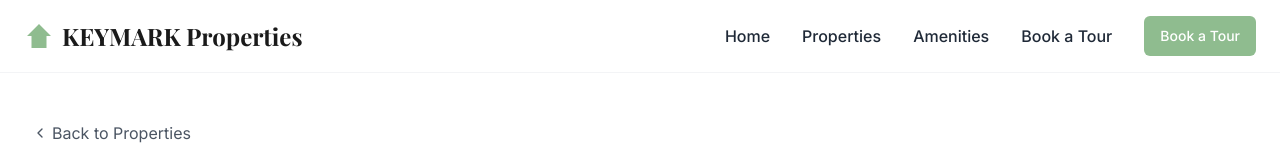
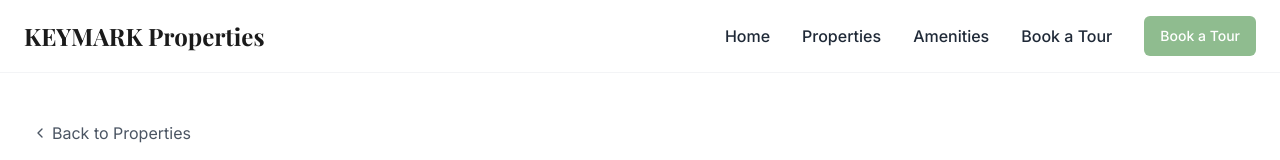
Before and after one commit to Becca1621/keymark_properties, a React (Vite) app: page /property/p001 in a window 1280 px wide. Shown: the top 160 px of the page. Built offline with nearby package versions, Linux system fonts and the light colour scheme.

Commit message:
Remove house logo
Removes the green house logo from the navbar.

```diff
--- a/src/components/Navbar.tsx
+++ b/src/components/Navbar.tsx
@@ -24,12 +24,6 @@ const Navbar: React.FC = () => {
     <nav className="sticky top-0 z-50 bg-white/90 backdrop-blur-sm border-b border-gray-100 px-6 py-4">
       <div className="max-w-7xl mx-auto flex justify-between items-center">
         <Link to="/" className="flex items-center">
-          <div className="mr-2 text-luxury-green">
-            <svg width="30" height="30" viewBox="0 0 200 200" fill="currentColor" xmlns="http://www.w3.org/2000/svg">
-              <path d="M100 20L20 100h30v80h100v-80h30L100 20z" />
-              <path d="M70 100L100 70L130 100L100 130L70 100z" />
-            </svg>
-          </div>
           <span className="font-serif text-2xl font-bold text-luxury-dark">KEYMARK Properties</span>
         </Link>
 
```
